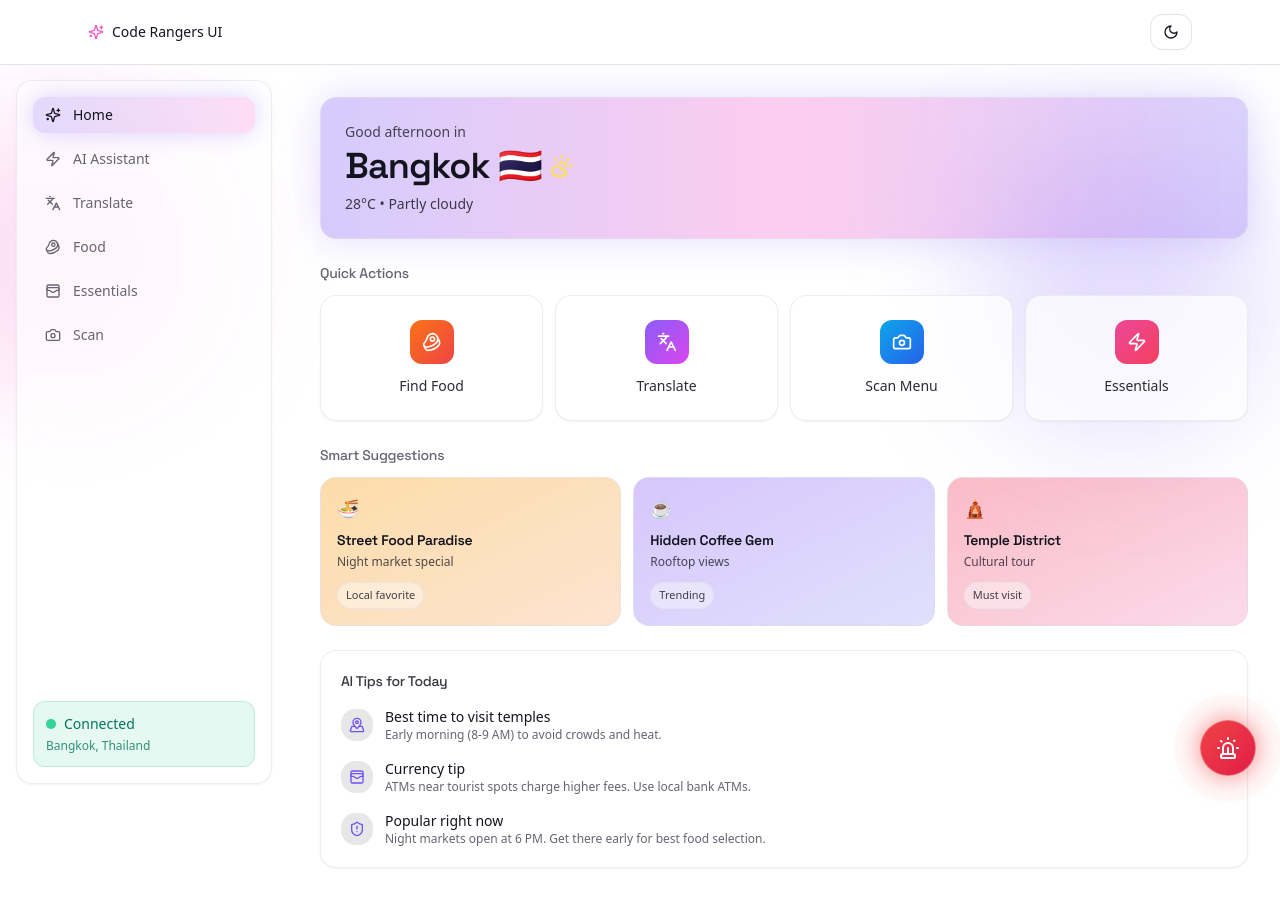
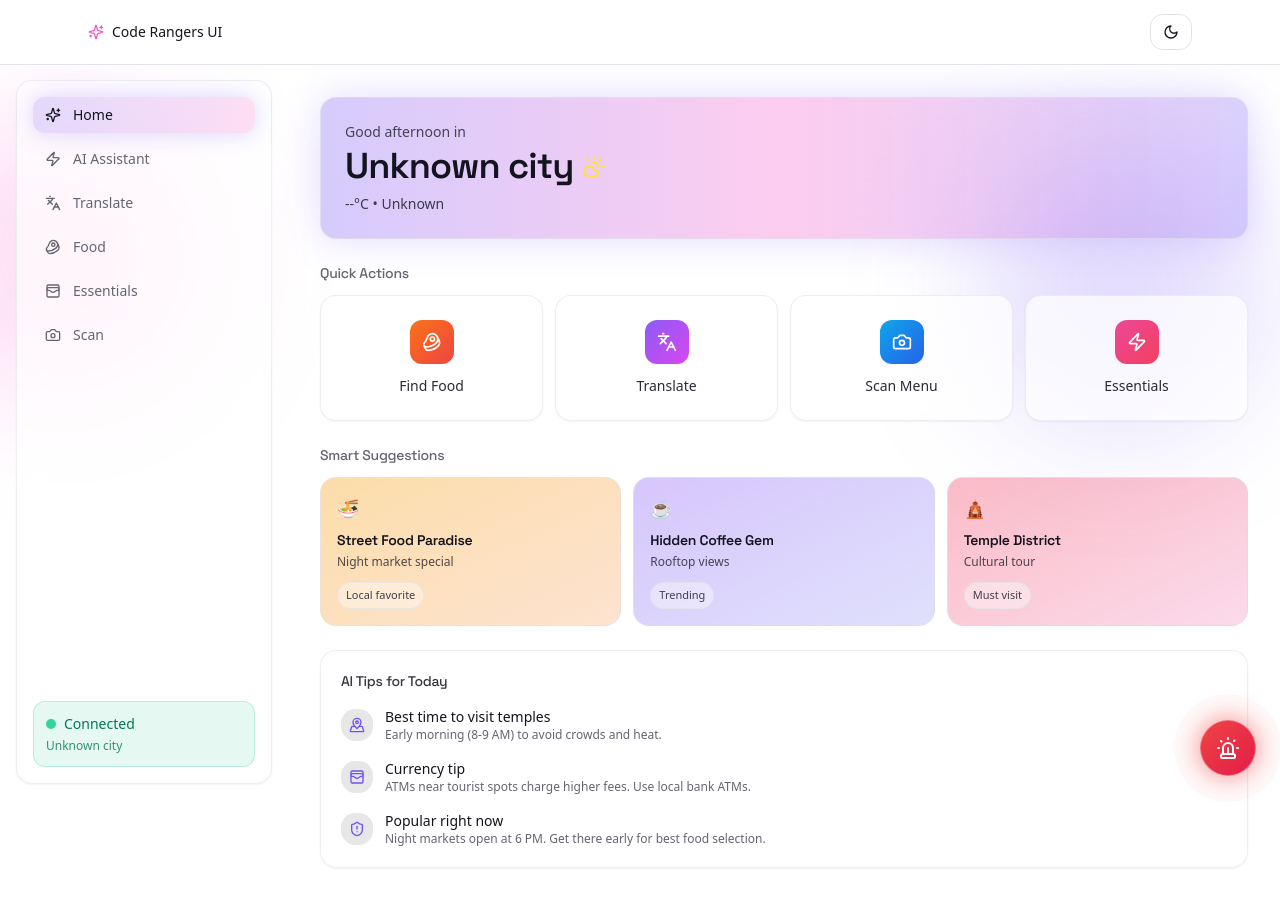
Before and after one commit to zilen-modi/code-rangers, a Next.js app in the folder apps/web/: page / in a window 1280 px wide. Shown: the top 906 px of the page. Built offline with nearby package versions, Linux system fonts and the light colour scheme; no server answers.

Commit message:
feat: implement weather integration with provider, API hooks, and UI components

```diff
--- a/apps/web/src/components/travel/sidebar.tsx
+++ b/apps/web/src/components/travel/sidebar.tsx
@@ -4,11 +4,14 @@ import { motion } from 'framer-motion';
 import { X } from 'lucide-react';
 import { usePathname, useRouter } from 'next/navigation';
 import { useEffect, useState } from 'react';
+import { useWeatherData } from '@/providers/weather-provider';
 import { navItems } from './travel-data';
 
 function SidebarPanel({ onNavigate }: { onNavigate?: () => void }) {
   const pathname = usePathname();
   const router = useRouter();
+  const { city, country, isLoading } = useWeatherData();
+  const locationText = country ? `${city}, ${country}` : city;
 
   return (
     <div className="flex h-full flex-col rounded-2xl border border-border/60 bg-background/70 p-4 shadow-sm backdrop-blur-xl dark:bg-white/5">
@@ -41,7 +44,9 @@ function SidebarPanel({ onNavigate }: { onNavigate?: () => void }) {
           <span className="inline-flex h-2.5 w-2.5 rounded-full bg-emerald-400" />
           Connected
         </div>
-        <p className="text-xs text-emerald-700/80 dark:text-emerald-100/80">Bangkok, Thailand</p>
+        <p className="text-xs text-emerald-700/80 dark:text-emerald-100/80">
+          {isLoading ? 'Fetching location...' : locationText}
+        </p>
       </div>
     </div>
   );
--- a/apps/web/src/components/travel/top-banner.tsx
+++ b/apps/web/src/components/travel/top-banner.tsx
@@ -1,14 +1,24 @@
+'use client';
+
 import { CloudSun } from 'lucide-react';
+import { useWeatherData } from '@/providers/weather-provider';
 
 export function TopBanner() {
+  const { city, country, temperatureText, weatherText, isLoading } = useWeatherData();
+  const locationText = country ? `${city}, ${country}` : city;
+
   return (
     <section className="relative overflow-hidden rounded-2xl border border-border/60 bg-gradient-to-r from-primary/30 via-accent/30 to-primary/25 p-6 shadow-[0_0_40px_hsl(var(--primary)/0.2)] backdrop-blur-xl">
       <p className="text-sm text-foreground/75">Good afternoon in</p>
       <div className="mt-1 flex items-center gap-2">
-        <h1 className="text-3xl font-semibold tracking-tight text-foreground md:text-4xl">Bangkok 🇹🇭</h1>
+        <h1 className="text-3xl font-semibold tracking-tight text-foreground md:text-4xl">
+          {locationText}
+        </h1>
         <CloudSun className="h-6 w-6 text-yellow-300" />
       </div>
-      <p className="mt-2 text-sm text-foreground/80">28°C • Partly cloudy</p>
+      <p className="mt-2 text-sm text-foreground/80">
+        {isLoading ? 'Loading weather...' : `${temperatureText} • ${weatherText}`}
+      </p>
     </section>
   );
 }
--- /dev/null
+++ b/apps/web/src/features/weather/api/get-weather-info.ts
@@ -0,0 +1,14 @@
+import { apiClient } from '@/services/api-client';
+import { apiUrls } from '@/services/api-urls';
+import { WeatherInfoQuery, WeatherInfoResponse } from '@/features/weather/types';
+
+export async function getWeatherInfo(query: WeatherInfoQuery) {
+  const response = await apiClient.get<WeatherInfoResponse>(apiUrls.weatherInfo, {
+    params: {
+      lat: query.lat.toString(),
+      lng: query.lng.toString(),
+    },
+  });
+
+  return response.data;
+}
--- /dev/null
+++ b/apps/web/src/features/weather/hooks/use-weather-info-query.ts
@@ -0,0 +1,11 @@
+import { useQuery } from '@tanstack/react-query';
+import { getWeatherInfo } from '@/features/weather/api/get-weather-info';
+import { WeatherInfoQuery } from '@/features/weather/types';
+
+export function useWeatherInfoQuery(query: WeatherInfoQuery, enabled = true) {
+  return useQuery({
+    queryKey: ['weather-info', query],
+    queryFn: () => getWeatherInfo(query),
+    enabled,
+  });
+}
--- /dev/null
+++ b/apps/web/src/features/weather/types.ts
@@ -0,0 +1,24 @@
+export type WeatherLocation = {
+  city?: string;
+  state?: string;
+  country?: string;
+  display_name?: string;
+};
+
+export type WeatherData = {
+  temperature: number;
+  windspeed: number;
+  weathercode: number;
+  time: string;
+  location?: WeatherLocation;
+};
+
+export type WeatherInfoResponse = {
+  success: boolean;
+  data: WeatherData;
+};
+
+export type WeatherInfoQuery = {
+  lat: number;
+  lng: number;
+};
--- /dev/null
+++ b/apps/web/src/lib/weather.ts
@@ -0,0 +1,37 @@
+const WEATHER_CODE_TEXT: Record<number, string> = {
+  0: 'Clear sky',
+  1: 'Mainly clear',
+  2: 'Partly cloudy',
+  3: 'Overcast',
+  45: 'Fog',
+  48: 'Depositing rime fog',
+  51: 'Light drizzle',
+  53: 'Moderate drizzle',
+  55: 'Dense drizzle',
+  61: 'Slight rain',
+  63: 'Moderate rain',
+  65: 'Heavy rain',
+  71: 'Slight snow',
+  73: 'Moderate snow',
+  75: 'Heavy snow',
+  80: 'Rain showers',
+  81: 'Rain showers',
+  82: 'Violent rain showers',
+  95: 'Thunderstorm',
+};
+
+export function getWeatherDescription(code?: number): string {
+  if (code === undefined) {
+    return 'Unknown';
+  }
+
+  return WEATHER_CODE_TEXT[code] || 'Unknown';
+}
+
+export function formatTemperature(value?: number): string {
+  if (value === undefined) {
+    return '--°C';
+  }
+
+  return `${Math.round(value)}°C`;
+}
--- a/apps/web/src/providers/app-provider.tsx
+++ b/apps/web/src/providers/app-provider.tsx
@@ -5,6 +5,7 @@ import { QueryProvider } from '@/providers/query-provider';
 import { ThemeProvider } from '@/providers/theme-provider';
 import { UserProvider } from '@/providers/user-provider';
 import { SosProvider } from '@/providers/sos-provider';
+import { WeatherProvider } from '@/providers/weather-provider';
 
 export function AppProvider({ children }: { children: React.ReactNode }) {
   return (
@@ -12,8 +13,10 @@ export function AppProvider({ children }: { children: React.ReactNode }) {
       <QueryProvider>
         <UserProvider>
           <SosProvider>
-            {children}
-            <Toaster richColors position="top-right" closeButton />
+            <WeatherProvider>
+              {children}
+              <Toaster richColors position="top-right" closeButton />
+            </WeatherProvider>
           </SosProvider>
         </UserProvider>
       </QueryProvider>
--- /dev/null
+++ b/apps/web/src/providers/weather-provider.tsx
@@ -0,0 +1,60 @@
+'use client';
+
+import { createContext, useContext, useMemo } from 'react';
+import { useSosData } from '@/providers/sos-provider';
+import { useWeatherInfoQuery } from '@/features/weather/hooks/use-weather-info-query';
+import { WeatherData } from '@/features/weather/types';
+import { formatTemperature, getWeatherDescription } from '@/lib/weather';
+
+type WeatherContextValue = {
+  weather: WeatherData | null;
+  city: string;
+  country: string;
+  weatherText: string;
+  temperatureText: string;
+  isLoading: boolean;
+  isError: boolean;
+};
+
+const WeatherContext = createContext<WeatherContextValue | undefined>(undefined);
+
+export function WeatherProvider({ children }: { children: React.ReactNode }) {
+  const { coords } = useSosData();
+
+  const { data, isLoading, isError } = useWeatherInfoQuery(
+    {
+      lat: coords?.lat ?? 0,
+      lng: coords?.lng ?? 0,
+    },
+    coords !== null,
+  );
+
+  const weather = data?.data ?? null;
+  const city = weather?.location?.city || 'Unknown city';
+  const country = weather?.location?.country || '';
+  const weatherText = getWeatherDescription(weather?.weathercode);
+  const temperatureText = formatTemperature(weather?.temperature);
+
+  const value = useMemo<WeatherContextValue>(
+    () => ({
+      weather,
+      city,
+      country,
+      weatherText,
+      temperatureText,
+      isLoading,
+      isError,
+    }),
+    [city, country, isError, isLoading, temperatureText, weather, weatherText],
+  );
+
+  return <WeatherContext.Provider value={value}>{children}</WeatherContext.Provider>;
+}
+
+export function useWeatherData() {
+  const context = useContext(WeatherContext);
+  if (!context) {
+    throw new Error('useWeatherData must be used within WeatherProvider');
+  }
+  return context;
+}
--- a/apps/web/src/services/api-urls.ts
+++ b/apps/web/src/services/api-urls.ts
@@ -5,6 +5,7 @@ export const apiUrls = {
   login: '/auth/login',
   todos: '/todos',
   travelInfo: '/travel/info',
+  weatherInfo: '/weather/info',
 } as const;
 
 export type ApiUrlKeys = keyof typeof apiUrls;
```
Also changed, not shown: 1 other file (tests, documents, lock files or other folders).
